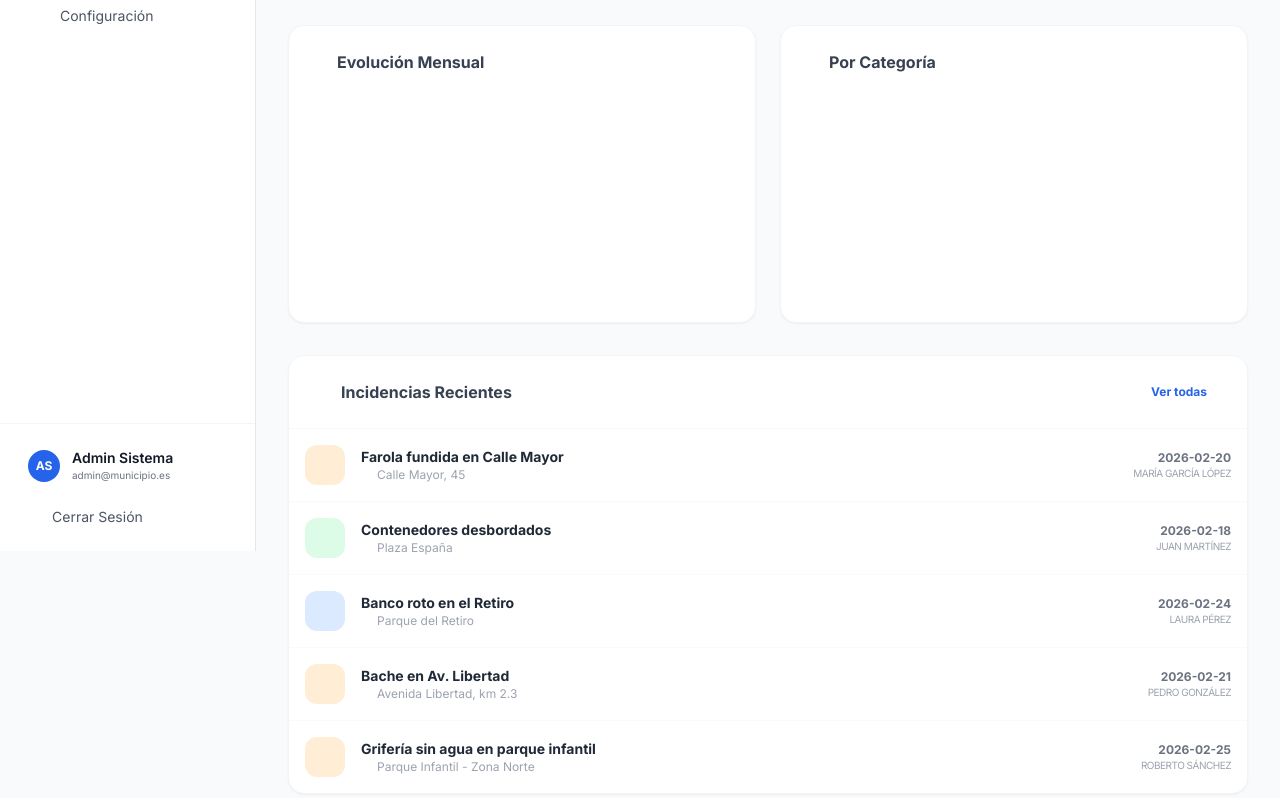
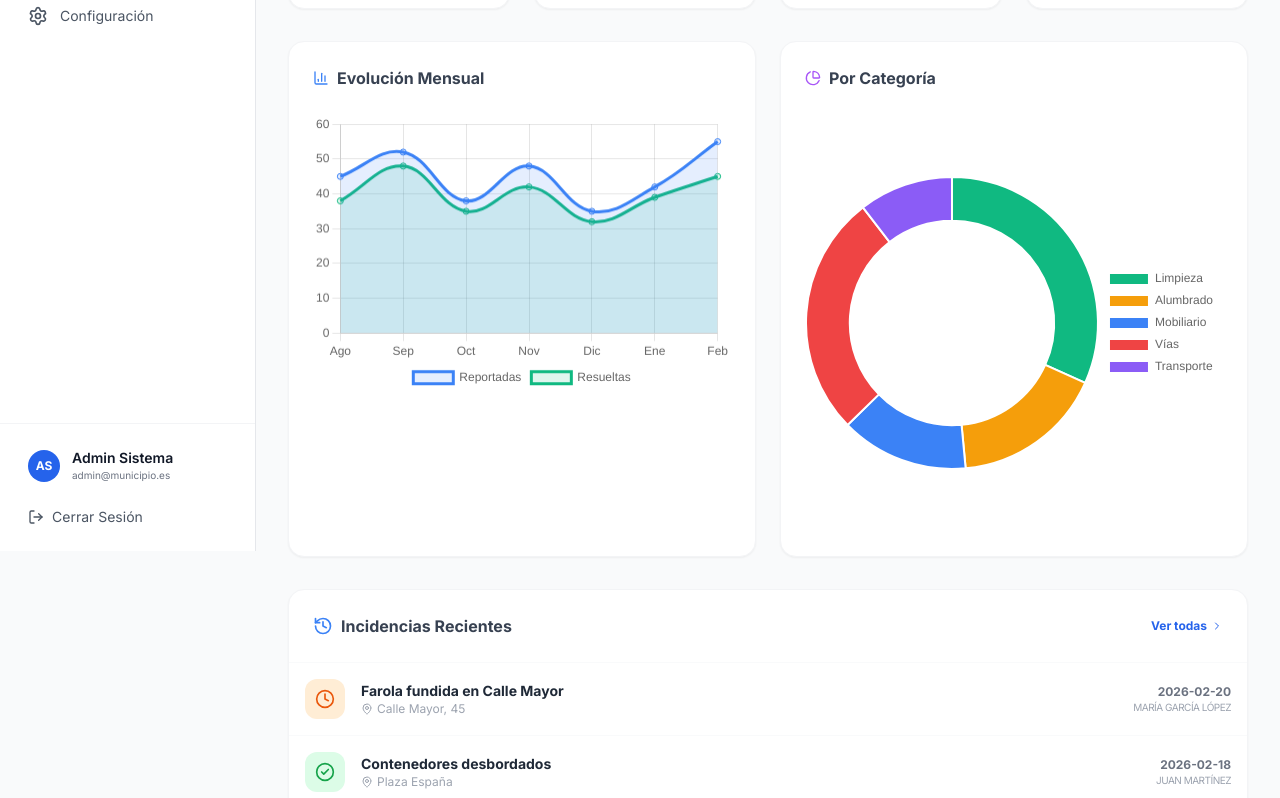
Before and after one commit to ana-gonzalez-nunez/UrbanHelp, a plain HTML site: page admin.html in a window 1280 px wide. Shown: the part 249-1047 px from the top of the page. Drawn offline with nearby package versions, Linux system fonts and the light colour scheme.

Commit message:
Graficos actualizados

```diff
--- a/admin.html
+++ b/admin.html
@@ -6,6 +6,7 @@
     <title>Dashboard del Técnico - Gestión de Incidencias</title>
     <script src="https://cdn.tailwindcss.com"></script>
     <script src="https://cdnjs.cloudflare.com/ajax/libs/lucide/latest/umd/lucide.min.js"></script>
+    <script src="https://cdn.jsdelivr.net/npm/chart.js"></script>
     <style>
         @import url('https://fonts.googleapis.com/css2?family=Inter:wght@400;500;600;700&display=swap');
         body { font-family: 'Inter', sans-serif; }
```
